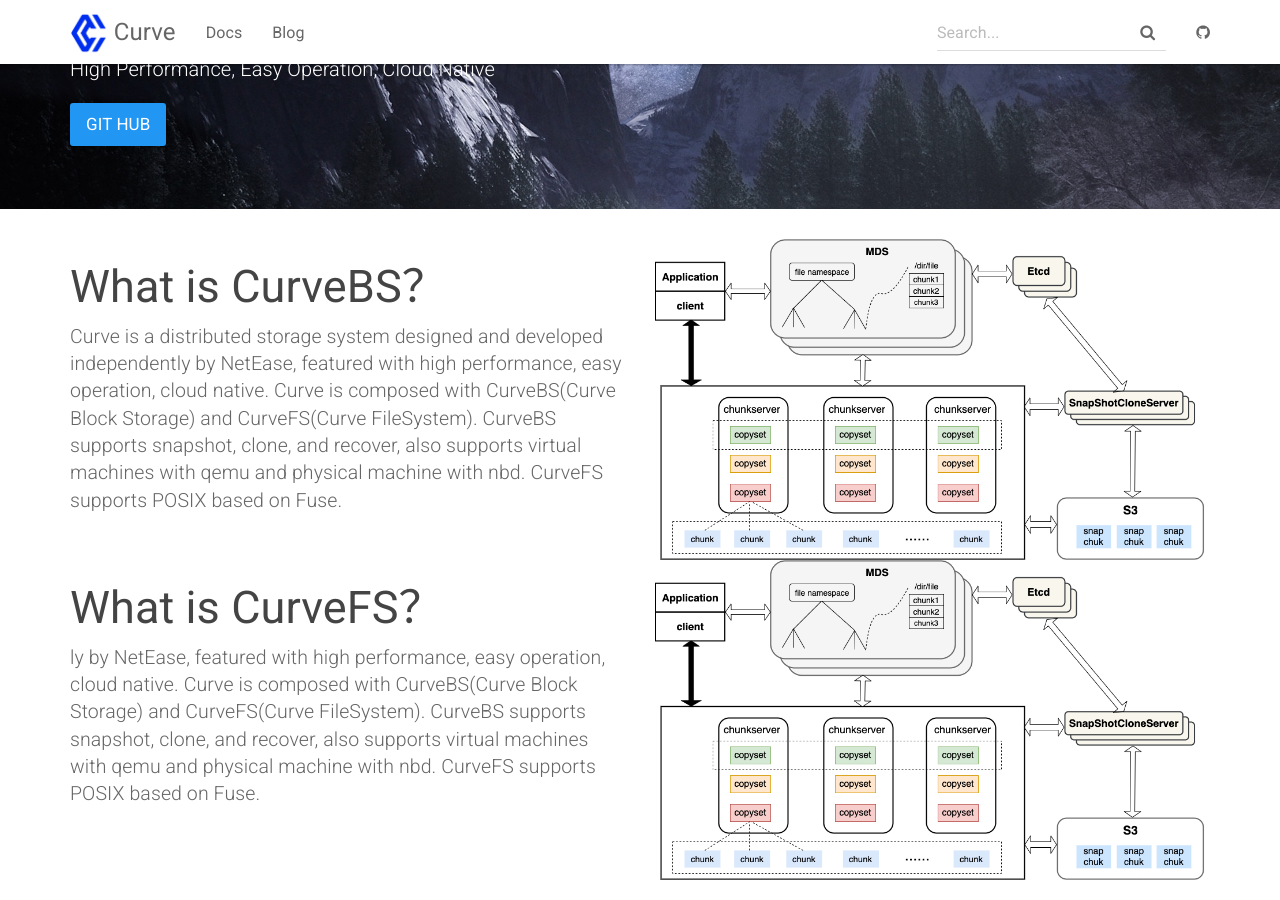
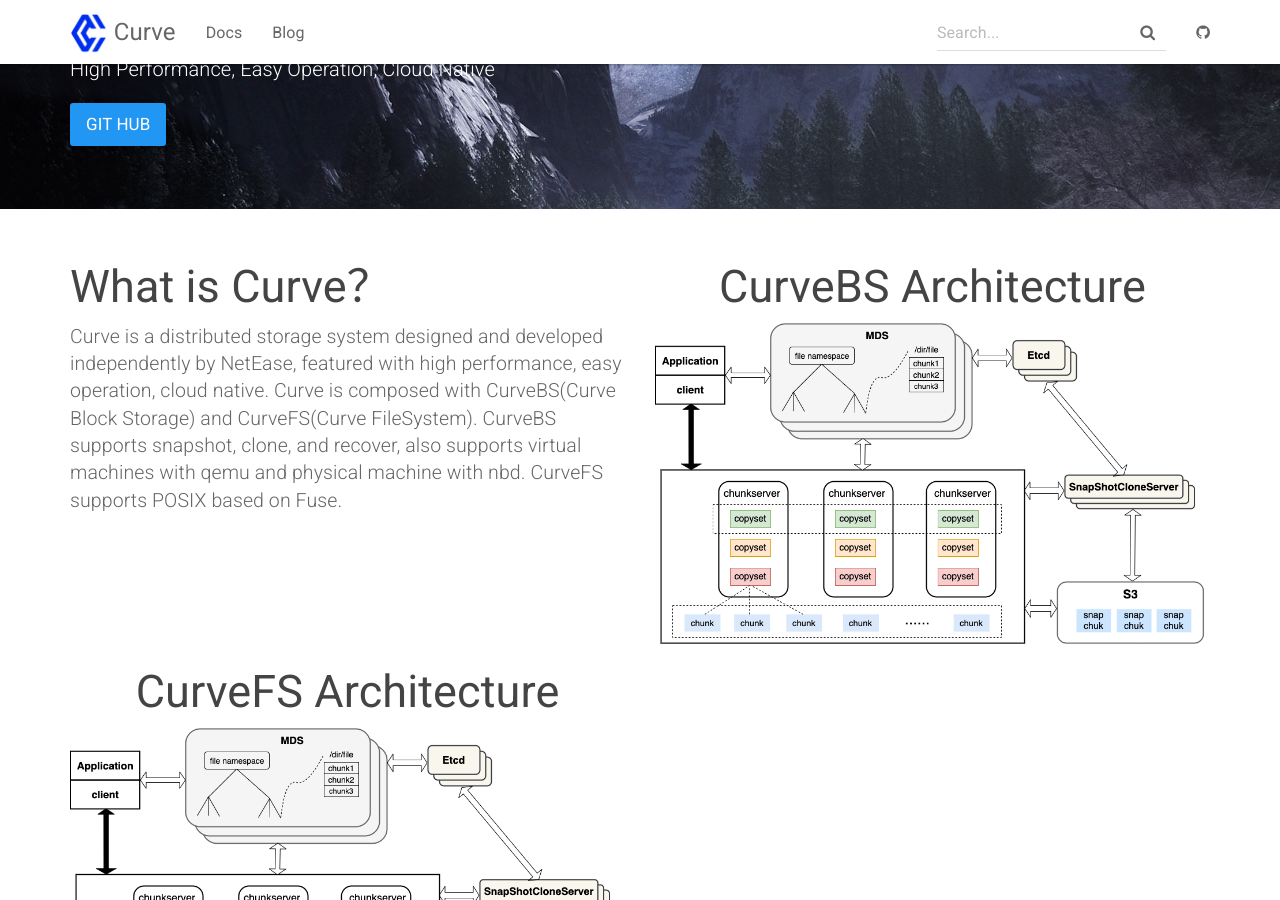
Before and after one commit to opencurve/homepage, a Jekyll site: the page built from index.html, in a window 1280 px wide and 900 px high, scrolled down 211 px. Built offline with Jekyll 4.4.1, drawn with Linux system fonts in a browser that asks for light colours.

Commit message:
Update index.html

```diff
--- a/index.html
+++ b/index.html
@@ -13,17 +13,15 @@
 <div class="container">
     <div class="row">
         <div class="col-md-6">
-            <h2 class="header-light regular-pad">What is CurveBS？</h2>
+            <h2 class="header-light regular-pad">What is Curve？</h2>
               <p class="lead">Curve is a distributed storage system designed and developed independently by NetEase, featured with high performance, easy operation, cloud native. Curve is composed with CurveBS(Curve Block Storage) and CurveFS(Curve FileSystem). CurveBS supports snapshot, clone, and recover, also supports virtual machines with qemu and physical machine with nbd. CurveFS supports POSIX based on Fuse.</p>
         </div>
         <div class="col-md-6 text-center">
+            <h2 class="header-light regular-pad">CurveBS Architecture</h2>
             <img src="{{ "/assets/img/architecture_snap.png" | relative_url }}" alt="Curve logo" class="img-responsive">
         </div>
-        <div class="col-md-6">
-            <h2 class="header-light regular-pad">What is CurveFS？</h2>
-              <p class="lead">ly by NetEase, featured with high performance, easy operation, cloud native. Curve is composed with CurveBS(Curve Block Storage) and CurveFS(Curve FileSystem). CurveBS supports snapshot, clone, and recover, also supports virtual machines with qemu and physical machine with nbd. CurveFS supports POSIX based on Fuse.</p>
-        </div>
         <div class="col-md-6 text-center">
+            <h2 class="header-light regular-pad">CurveFS Architecture</h2>
             <img src="{{ "/assets/img/architecture_snap.png" | relative_url }}" alt="Curve logo" class="img-responsive">
         </div>
     </div>
```
